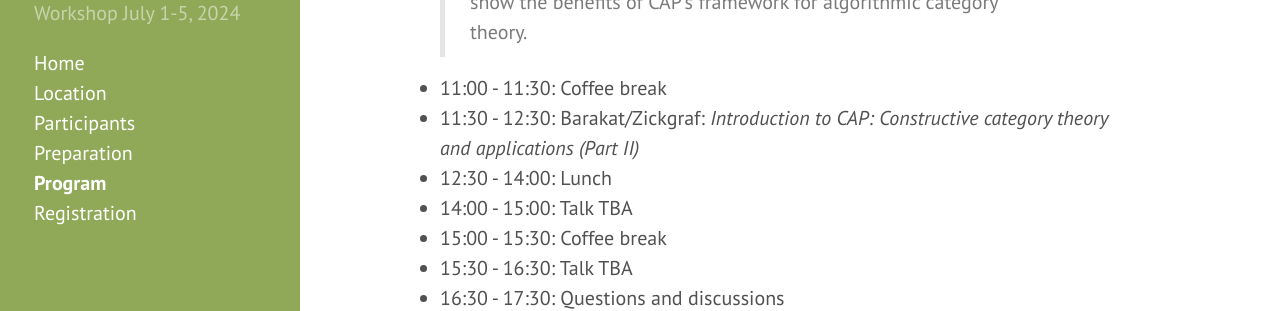
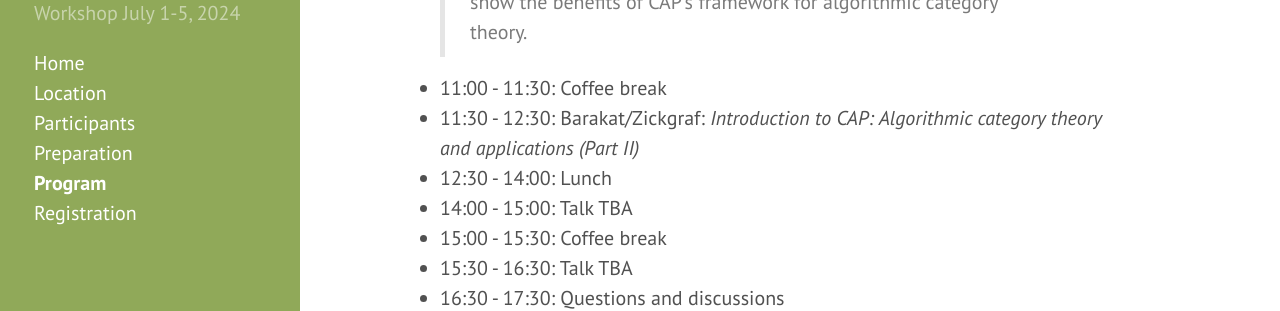
Before and after one commit to homalg-project/capdays-2024, a Jekyll site: the page built from program.md, in a window 1280 px wide and 900 px high, scrolled down 443 px. Shown: the part 155-466 px from the top of the window. Built offline with Jekyll 4.4.1, drawn with Linux system fonts in a browser that asks for light colours.

Commit message:
Constructive -> Algorithmic

```diff
--- a/program.md
+++ b/program.md
@@ -19,7 +19,7 @@ The program below is tentative and will be updated during the workshop
 > Furthermore, we show the benefits of CAP's framework
 > for algorithmic category theory.
 * 11:00 - 11:30: Coffee break
-* 11:30 - 12:30: Barakat/Zickgraf: *Introduction to CAP: Constructive category theory and applications (Part II)*<br/>
+* 11:30 - 12:30: Barakat/Zickgraf: *Introduction to CAP: Algorithmic category theory and applications (Part II)*<br/>
 * 12:30 - 14:00: Lunch
 * 14:00 - 15:00: Talk TBA
 * 15:00 - 15:30: Coffee break
```
